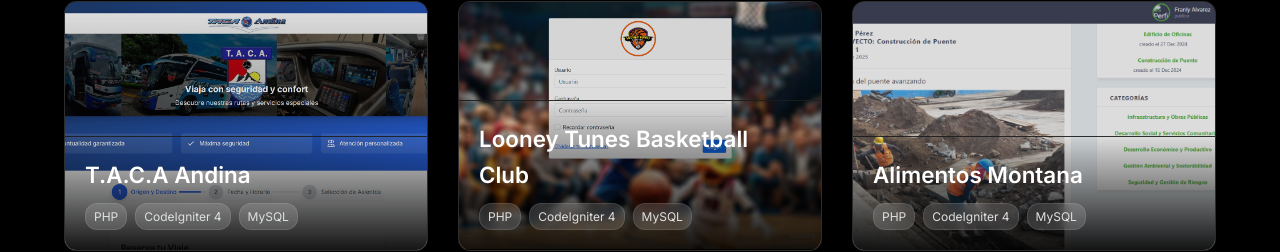
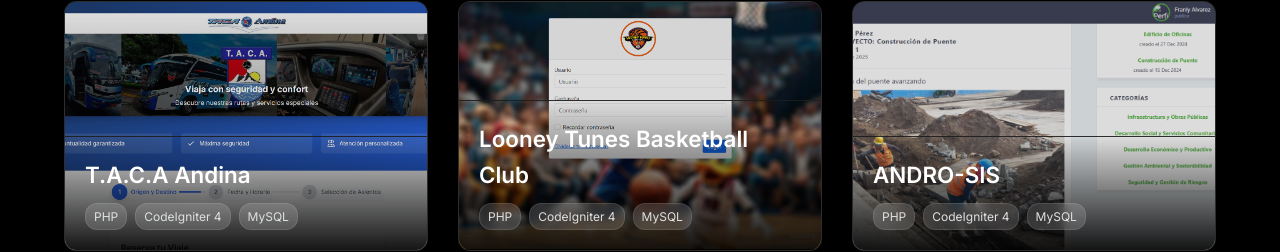
Before and after one commit to tustas15/portafolio, a website: page index.html in a window 1280 px wide. Shown: the part 1539-1791 px from the top of the page. Drawn offline with Linux system fonts and the light colour scheme.

Commit message:
Renombrar Alimentos Montana a ANDRO-SIS

```diff
--- a/index.html
+++ b/index.html
@@ -263,7 +263,7 @@
                     <a href="https://alimentosmontana.com/andro-sis/public/index.php" target="_blank" class="project-item hidden-scroll">
                         <img src="img/La esperanza.png" loading="lazy" alt="Vista previa Proyecto 3">
                         <div class="project-title">
-                            <h3>Alimentos Montana</h3>
+                            <h3>ANDRO-SIS</h3>
                             <div class="badges">
                                 <span class="badge">PHP</span>
                                 <span class="badge">CodeIgniter 4</span>
```
Also changed, not shown: 1 other file.
